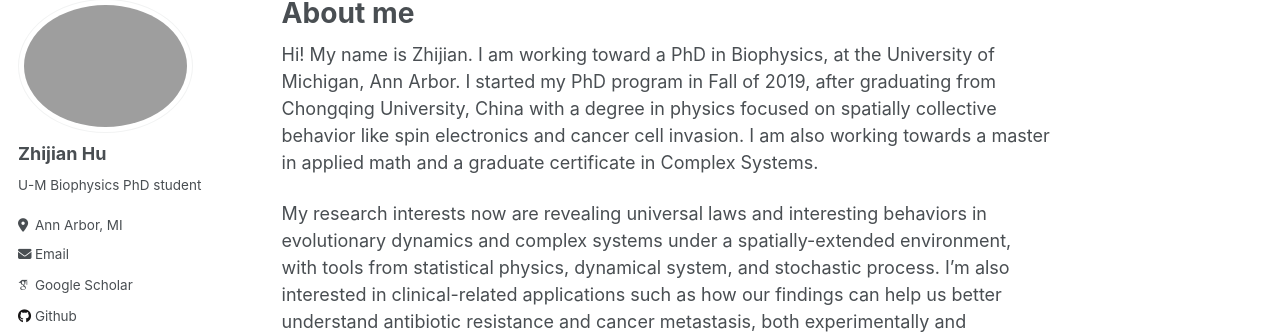
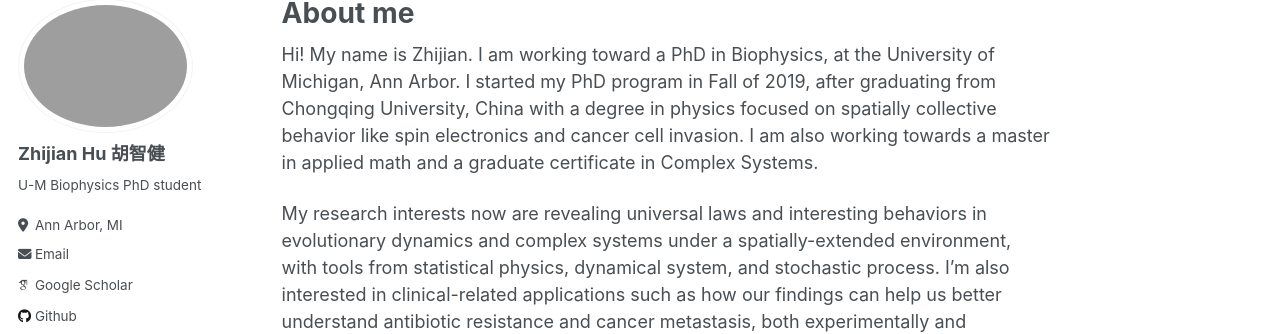
Before and after one commit to Zzzzzhijian/Zzzzzhijian.github.io, a Jekyll site: the page built from _pages/about.md, in a window 1280 px wide. Shown: the part 107-441 px from the top of the page. Built offline with Jekyll 4.4.1, drawn with Linux system fonts in a browser that asks for light colours; some web fonts are replaced.

Commit message:
updated Chinese name

```diff
--- a/_config.yml
+++ b/_config.yml
@@ -22,7 +22,7 @@ repository               : "Zzzzzhijian.github.io"
 author:
   # Biographic information
   avatar           : "profile.png"
-  name             : "Zhijian Hu" # "Interesting Sidebar" # your sidebar name
+  name             : "Zhijian Hu 胡智健" # "Interesting Sidebar" # your sidebar name
   pronouns         : # "he/him" # example: "she/her"
   bio              : "U-M Biophysics PhD student" # "researcher in evolutionary dynamics and complex system" # Short biography for the left-hand sidebar
   location         : "Ann Arbor, MI" # "Earth"
```
